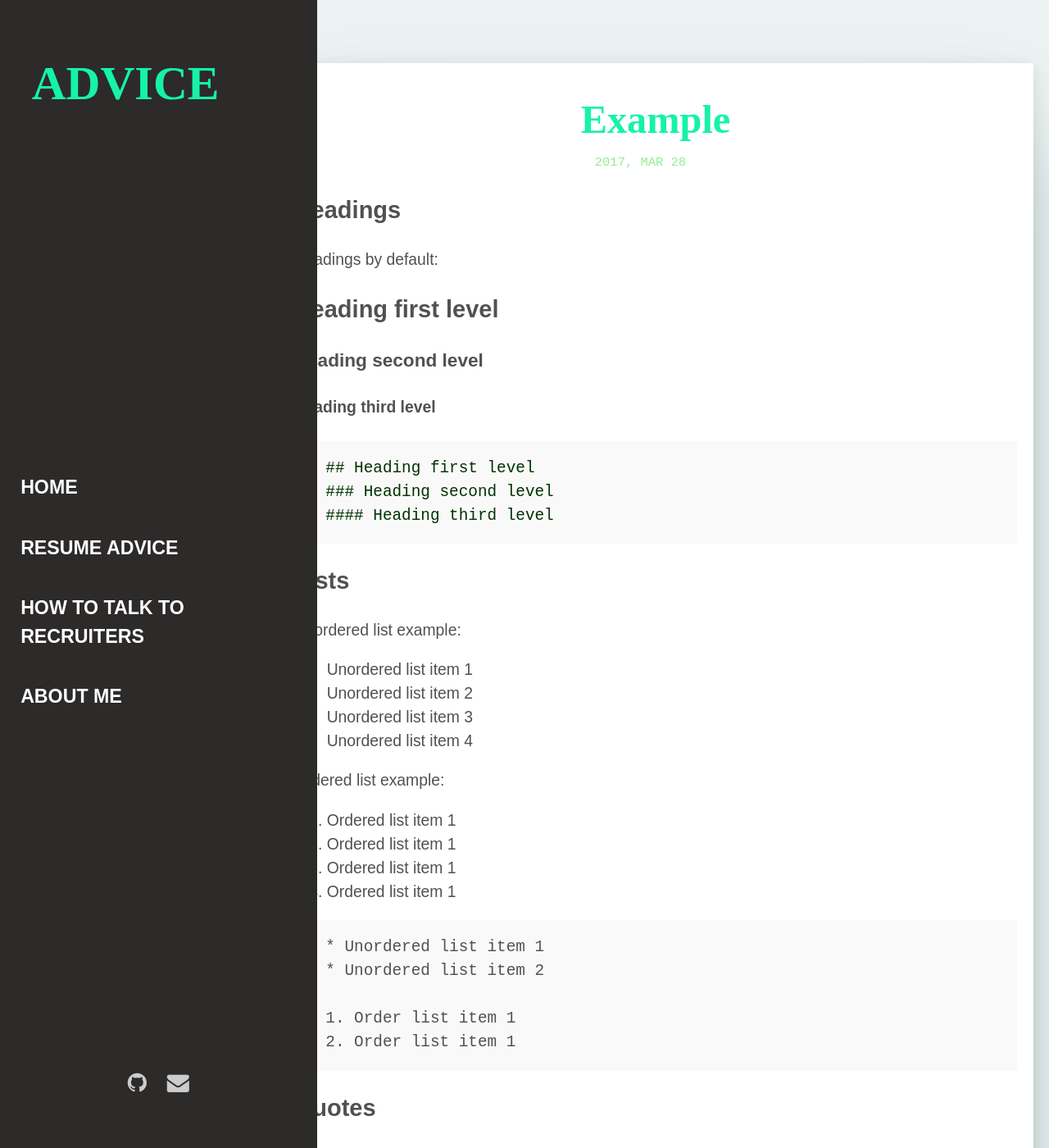
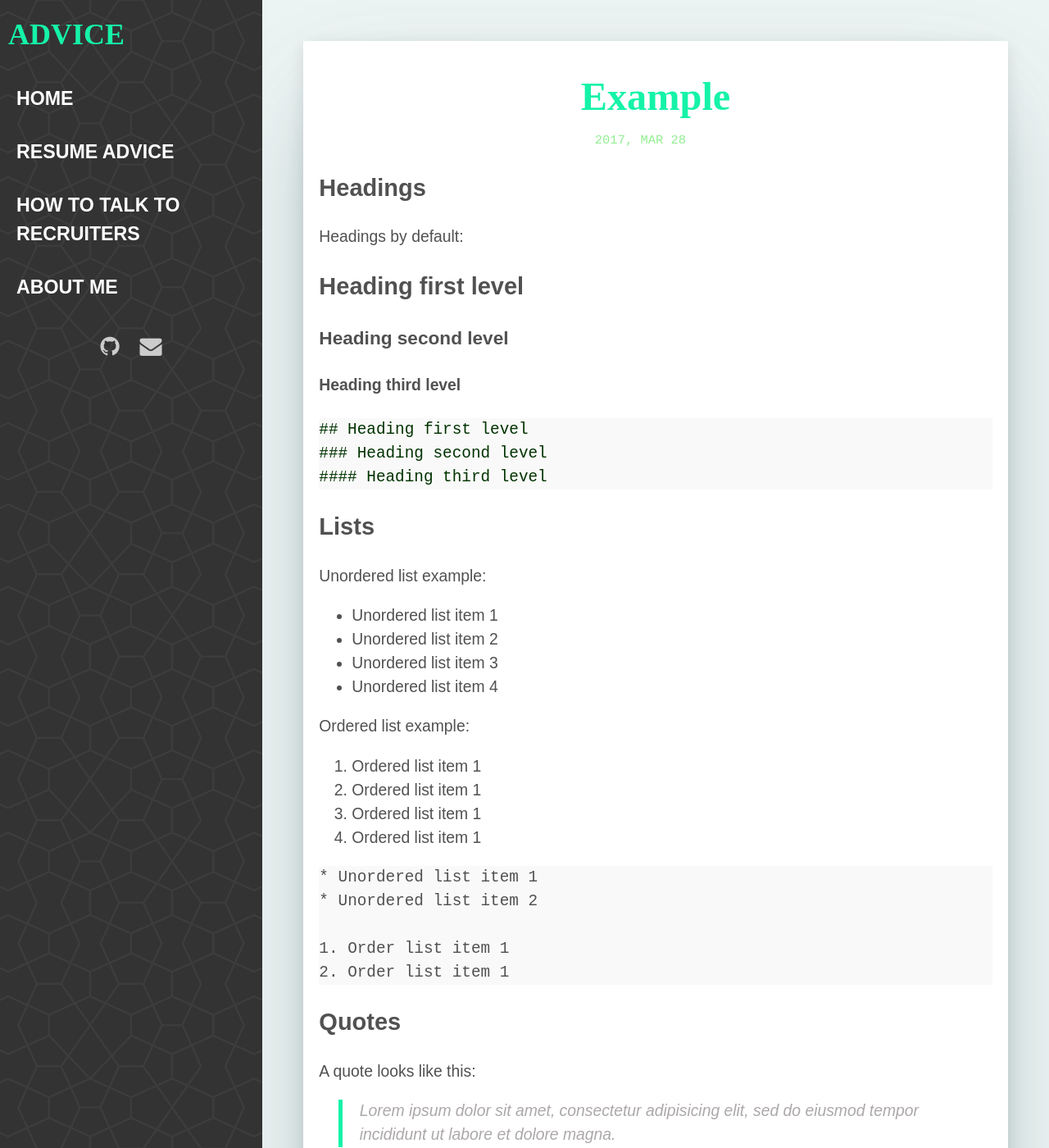
Before and after one commit to shannonphu/blog, a Jekyll site: the page built from _posts/2017-03-29-example.markdown, in a window 1280 px wide and 1400 px high. Shown: the whole window at 82% size. Built offline with Jekyll 4.4.1, drawn with Linux system fonts in a browser that asks for light colours; nearby versions of some CDN libraries; some web fonts are replaced.

Commit message:
cleanup CSS

```diff
--- a/assets/css/main.scss
+++ b/assets/css/main.scss
@@ -67,32 +67,18 @@
   padding: 0.1rem 0.5rem;
 }
 
-pre {
-    padding: 1rem 2rem;
-    overflow-x: auto;
-
-    code {
-      border: 0;
-      padding-right: 0;
-      padding-left: 0;
-    }
-}
-
 // Sidebar
 .sidebar {
-  background-color: #2d2a2a;
+  background: url("/assets/img/congruent_outline.png");
+  background-position: center;
   position: fixed;
-  top: 0;
-  left: 0;
-  right: 0;
-  bottom: 0;
-  width: 20rem;
-  padding: 2rem 1rem;
+  height: 100%;
+  width: inherit;
+  padding: 15px 0;
 }
 
 .sidebar-menu {
   padding: 0;
-  margin: 0 -2rem;
   .menu-items {
     list-style: none;
   }
@@ -101,7 +87,7 @@
     text-transform: uppercase;
     display: block;
     text-decoration: none;
-    padding: 1rem 1.3rem;
+    padding: 15px 20px;
     color: #fff;
     font-weight: 700;
     transition: all .35s;
@@ -113,22 +99,15 @@
   }
 }
 
-.sidebar-container {
-  height: 100%;
-  display: flex;
-  flex-direction: column;
-  justify-content: space-between;
-  padding: 1rem;
-}
-
 .sidebar-logo {
   .logo {
     font-family: 'Finger Paint', cursive;
     color: #15F3A8;
     text-transform: uppercase;
     text-decoration: none;
-    font-size: 3rem;
-    font-weight: 700;
+    font-size: 36px;
+	font-weight: 700;
+	padding: 10px;
   }
 }
 
@@ -153,15 +132,11 @@
 }
 // Content
 .content {
-//   position: relative;
-//   max-width: 48rem;
-//   margin-left: 22rem;
-//   margin-right: 2rem;
-  padding: 4rem 1rem;
+  padding: 50px;
 }
 
 .main-article, .page-article, .post {
-  margin-bottom: 6rem;
+  margin-bottom: 50px;
   box-shadow: 0px 50px 110px -40px rgba(86, 119, 119, 0.68), 0px 5px 20px rgba(0, 0, 0, 0.1);
   .header-article, .page-header {
     text-align: center;
@@ -207,114 +182,8 @@
   border-bottom: 1px solid #ccc;
 }
 
-// Pagination
-.pagination {
-  text-align: center;
-  a.next, a.previous {
-    padding: 1rem 2.5rem;
-    color: white;
-    text-transform: uppercase;
-    box-shadow: 0 2px 5px 0 rgba(0,0,0,0.3);
-    text-decoration: none;
-    background: #15F3A8;
-    transition: all .35s;
-    &:hover {
-      box-shadow: none;
-    }
-  }
-  span.next, span.previous {
-    text-transform: uppercase;
-    color: white;
-    padding: 1rem 2.5rem;
-    background: #ccc;
+@media screen and (max-width: 768px) {
+  .sidebar {
+    text-align: center;
   }
 }
-
-// Form
-.form {
-  max-width: 100%;
-  width: 25rem;
-  margin: 0 auto;
-}
-.form-item {
-  label {
-    display: inline-block;
-    max-width: 100%;
-    margin-bottom: 0.5rem;
-    font-size: 1.2rem;
-  }
-  input {
-    height: 2.5rem;
-    text-indent: 0.75rem;
-    padding: 0;
-  }
-  textarea {
-    height: 8rem;
-    padding: 0.75rem;
-    overflow: auto;
-  }
-  input, textarea {
-    width: 100%;
-    margin-bottom: 15px;
-    transition: all .7s ease;
-    border: 1px solid #ccc;
-    outline: 0;
-    font-size: 0.7rem;
-  }
-  &:last-child {
-    margin: 1rem 0 2rem 0;
-  }
-}
-
-.form-btn {
-  width: 100%;
-  margin: 0 auto;
-  display: inherit;
-  font-size: 0.8rem;
-  text-transform: uppercase;
-  padding: 1rem 1.5rem;
-  color: #fff;
-  background: #15F3A8;
-  border: 0;
-  border-radius: 0;
-  outline: 0;
-  letter-spacing: 2px;
-  cursor: pointer;
-  transition: all .4s;
-  &:hover {
-    background-color: #1bdc9b;
-  }
-}
-
-// Media query
-@media screen and (max-width: 960px) {
-  .sidebar {
-    width: 16rem;
-  }
-  .content {
-    margin-left: 18rem;
-  }
-}
-
-@media screen and (max-width: 768px) {
-  .sidebar {
-    position: inherit;
-    width: 100%;
-    text-align: center;
-  }
-  .content {
-    margin: 0 auto;
-  }
-  .sidebar-logo, .sidebar-menu {
-    margin-bottom: 3rem;
-  }
-}
-
-@media screen and (max-width: 360px) {
-  .previous{
-    margin-bottom: 0.5rem;
-  }
-  .previous, .next {
-    display: block;
-  }
-}
```
